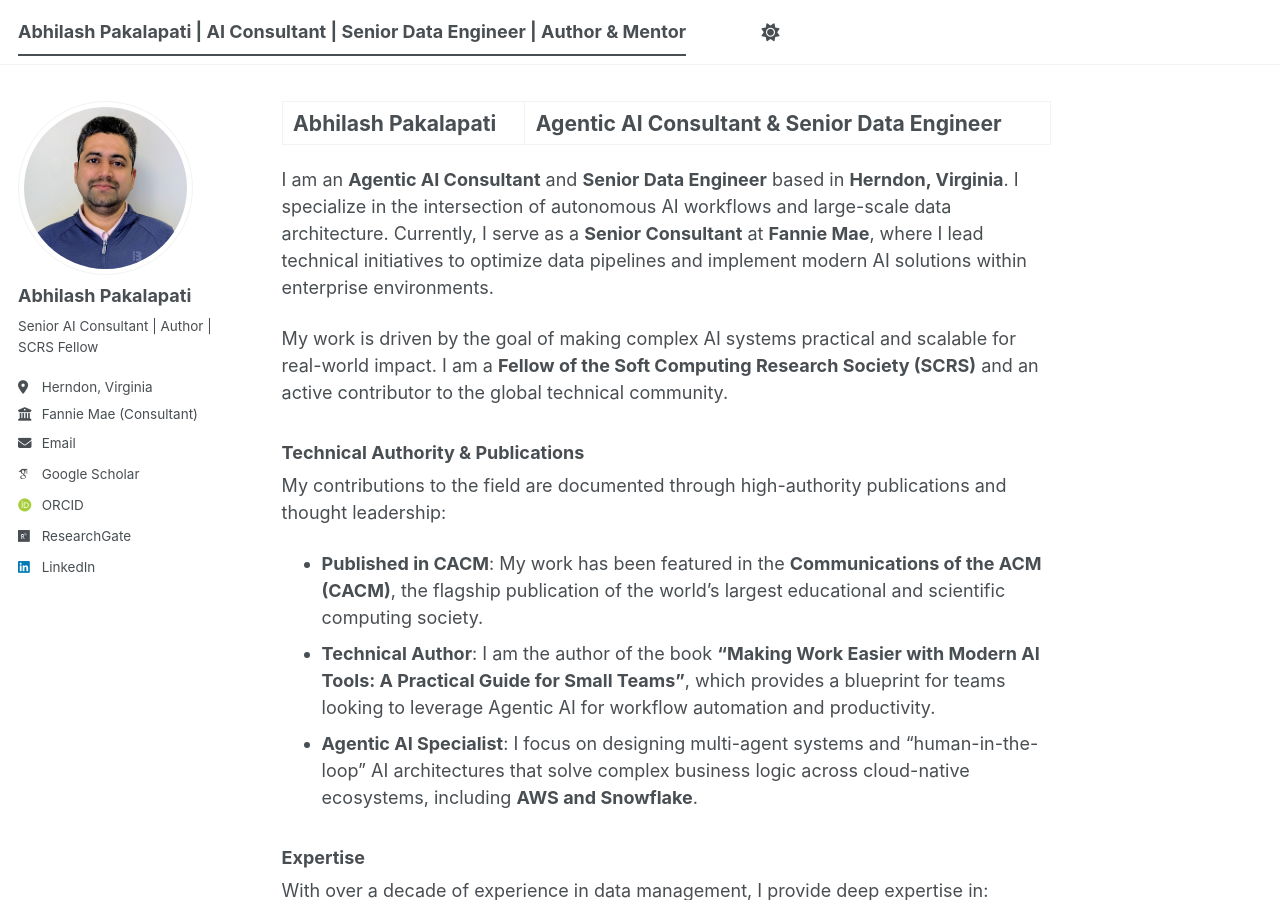
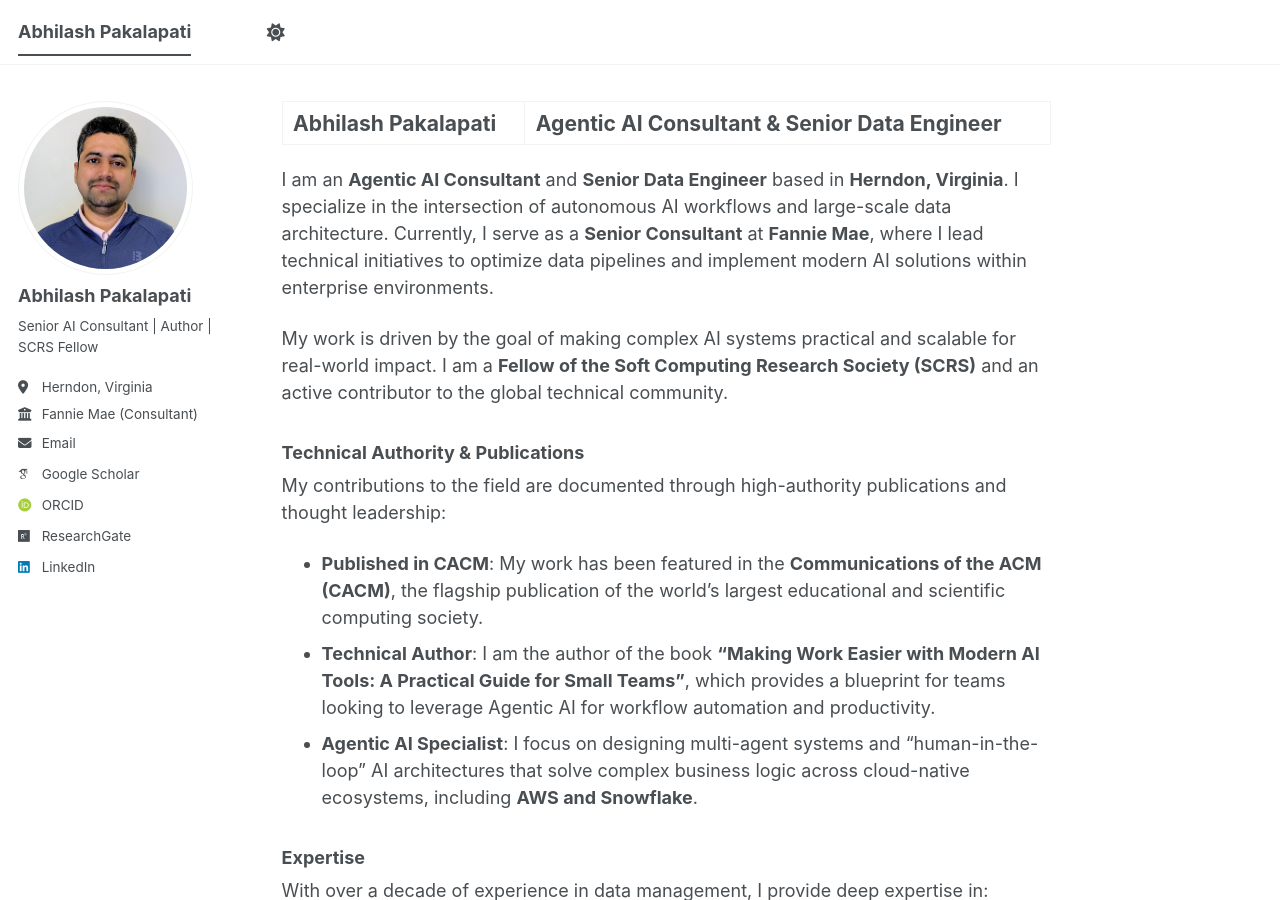
Before and after one commit to abhilashpakalapati/abhilashpakalapati.github.io, a Jekyll site: the page built from _pages/about.md, in a window 1280 px wide and 900 px high. Built offline with Jekyll 4.4.1, drawn with Linux system fonts in a browser that asks for light colours; some web fonts are replaced; a script bundle is joined from its source files by our own code; library files that are not in the unit come from our copies.

Commit message:
Update _config.yml

```diff
--- a/_config.yml
+++ b/_config.yml
@@ -9,7 +9,7 @@
 # Basic Site Settings
 locale                   : "en-US"
 site_theme               : "default" # The available themes options are "default", "air", "sunrise", "mint", "dirt" and "contrast"
-title                    : "Abhilash Pakalapati | AI Consultant | Senior Data Engineer | Author & Mentor"
+title                    : "Abhilash Pakalapati"
 title_separator          : "-"
 name                     : &name "Abhilash Pakalapati"
 description              : &description "Agentic AI Consultant, Senior Data Engineer, and SCRS Fellow. Published in CACM and Author of 'Making Work Easier with Modern AI Tools'."   # Update this with a general description of your site, this is the default if not overridden by a page
```
